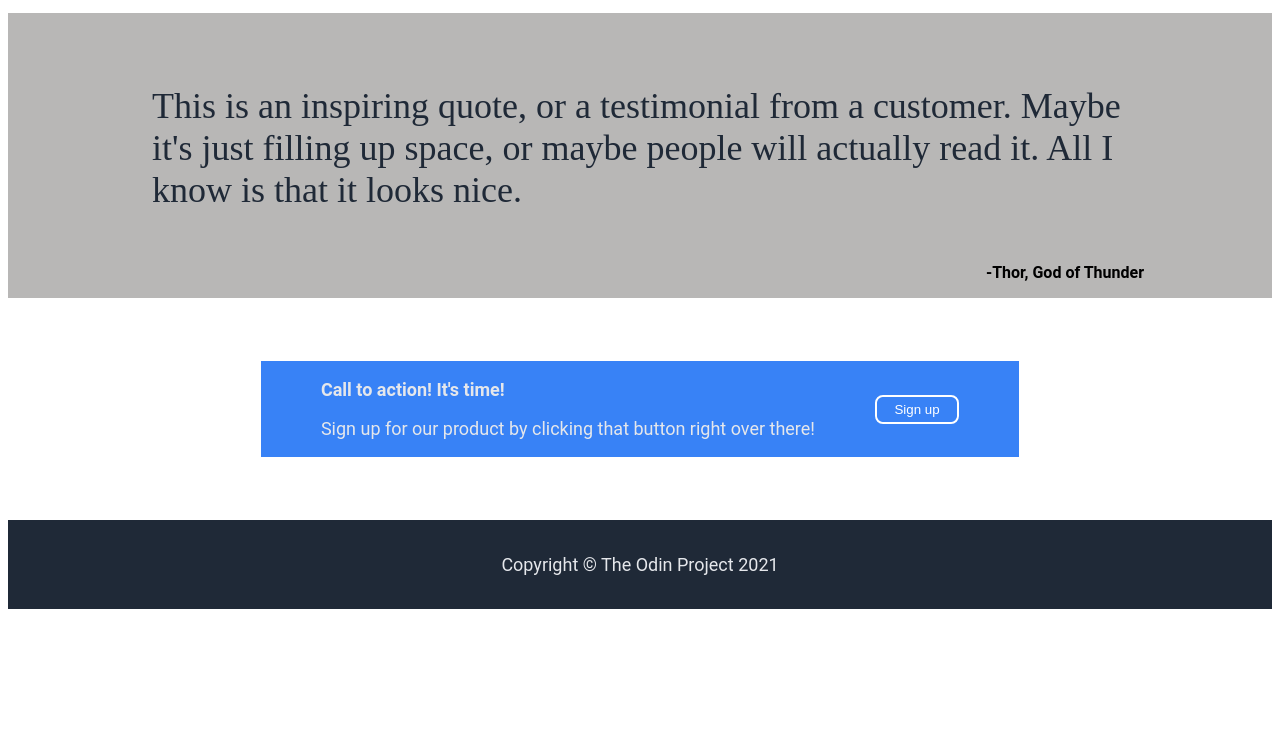
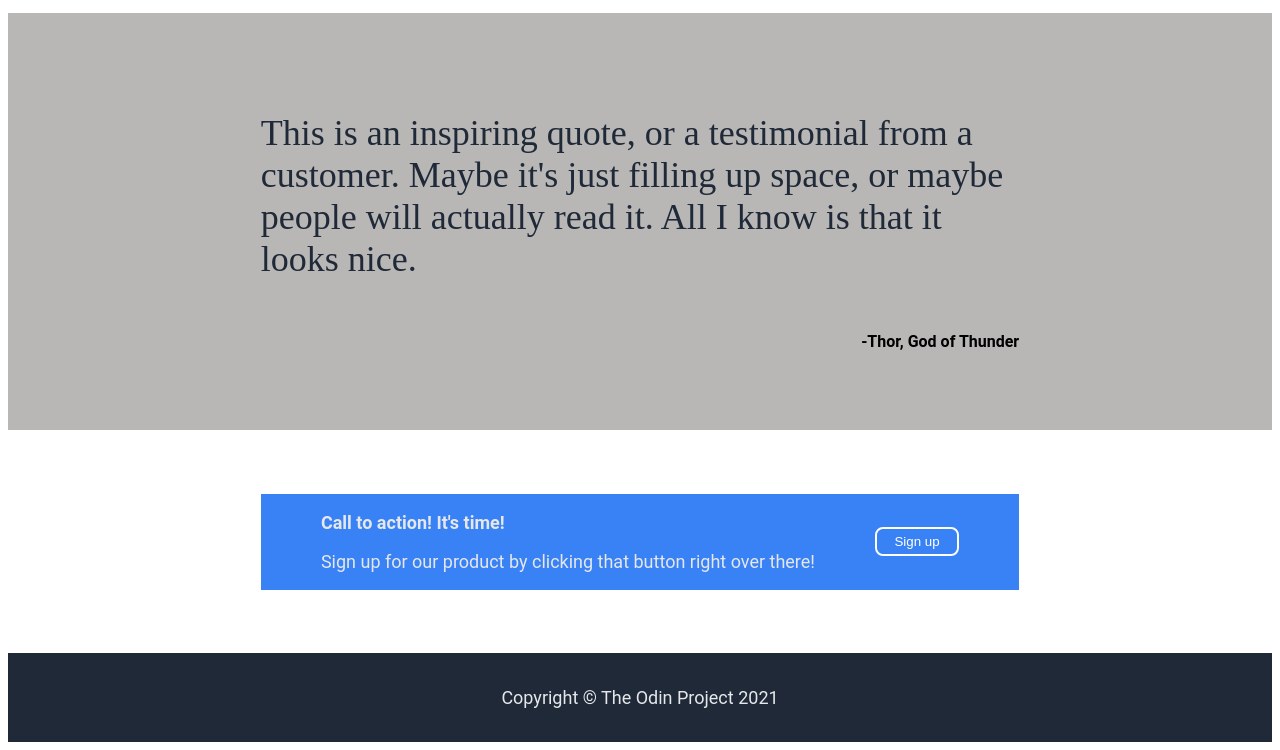
Before and after one commit to brelyssa/landing-page, a plain HTML site: page index.html in a window 1280 px wide. Shown: the part 919-1669 px from the top of the page. Before the commit the page ends 1536 px from the top, so only its background shows below. Drawn offline with Linux system fonts and the light colour scheme.

Commit message:
Fixed margin for quote section

```diff
--- a/style.css
+++ b/style.css
@@ -98,6 +98,7 @@ button {
     border-radius: 8px;
 }
 
+/*Quote section*/
 .quote-section {
     display: flex;
     flex-direction: column;
@@ -107,13 +108,14 @@ button {
     font-size: 36px;
     font-family: Light Italic;
     color: #1F2937;
-    margin: 1em 4em 0 4em;
+    margin: 5% 20% 0 20%;
 }
 .quote-section .quote-name {
     text-align: right;
-    margin-right: 8em;
+    margin: 0 20% 5% 0;
 }
 
+/*Sign up section*/
 .sign-up-section {
     display: flex;
     flex-direction: row;
@@ -137,6 +139,7 @@ button {
     height: 25px;
 }
 
+/*Footer*/
 .footer-section {
     text-align: center;
     padding: 1em 0 1em 0;
```
